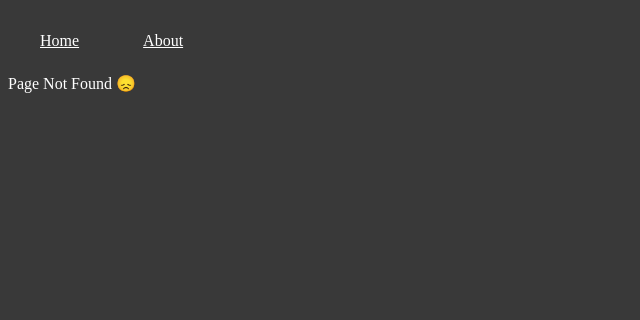
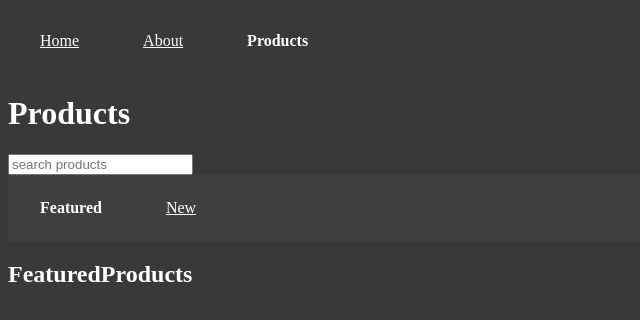
Before and after one commit to SadiqOnGithub/react-router-prac, a React (Vite) app: page /products/featured in a window 1280 px wide. Before the commit this address had no page. Shown: the top 320 px of the page, without its empty margins (0-640 px from the left). Built offline with nearby package versions, Linux system fonts and the light colour scheme.

Commit message:
nested routed with ^outlet^ comp displayed

```diff
--- a/src/App.jsx
+++ b/src/App.jsx
@@ -4,6 +4,10 @@
 import NavBar from "./components/NavBar";
 import OrderSummary from "./components/OrderSummary";
 import NoMatch from "./components/NoMatch";
+import Products from "./components/Products";
+import FeaturedProducts from "./components/FeaturedProducts";
+import NewProducts from "./components/NewProducts";
+
 
 function App() {
   return (
@@ -11,8 +15,12 @@
       <NavBar />
       <Routes>
         <Route path="/" element={<Home />} />
-        <Route path="/about" element={<About />} />
-        <Route path="/order-summary" element={<OrderSummary />} />
+        <Route path="about" element={<About />} />
+        <Route path="order-summary" element={<OrderSummary />} />
+        <Route path="products" element={<Products />}>
+          <Route path="featured" element={<FeaturedProducts />} />
+          <Route path="new" element={<NewProducts />} />
+        </Route>
         <Route path="*" element={<NoMatch />} />
       </Routes>
     </>
--- /dev/null
+++ b/src/components/FeaturedProducts.jsx
@@ -0,0 +1,6 @@
+
+export default function FeaturedProducts() {
+  return (
+    <h2>FeaturedProducts</h2>
+  )
+}
--- a/src/components/NavBar.jsx
+++ b/src/components/NavBar.jsx
@@ -17,6 +17,7 @@
       <nav>
         <NavLink style={navLinkStyles} to="/">Home</NavLink>
         <NavLink style={navLinkStyles} to="/about" >About</NavLink>
+        <NavLink style={navLinkStyles} to="/products" >Products</NavLink>
       </nav>
     </>
   );
--- /dev/null
+++ b/src/components/NewProducts.jsx
@@ -0,0 +1,6 @@
+
+export default function NewProducts() {
+  return (
+    <h2>NewProducts</h2>
+  )
+}
--- /dev/null
+++ b/src/components/Products.jsx
@@ -0,0 +1,27 @@
+import { NavLink, Outlet } from "react-router-dom";
+
+export default function Products() {
+  const navLinkStyles = ({ isActive }) => {
+    return {
+      display: 'inline-block',
+      color: 'white',
+      fontWeight: isActive ? 'bold' : 'normal',
+      textDecoration: !isActive ? 'underline' : 'none',
+      padding: '1.5rem 2rem',
+    };
+  };
+
+  return (
+    <>
+      <h1>Products</h1>
+      <input type="search" placeholder="search products" />
+      <nav style={{
+        backgroundColor: '#404040',
+      }}>
+        <NavLink style={navLinkStyles} to="featured">Featured</NavLink>
+        <NavLink style={navLinkStyles} to="new">New</NavLink>
+      </nav>
+      <Outlet />
+    </>
+  );
+}
```
